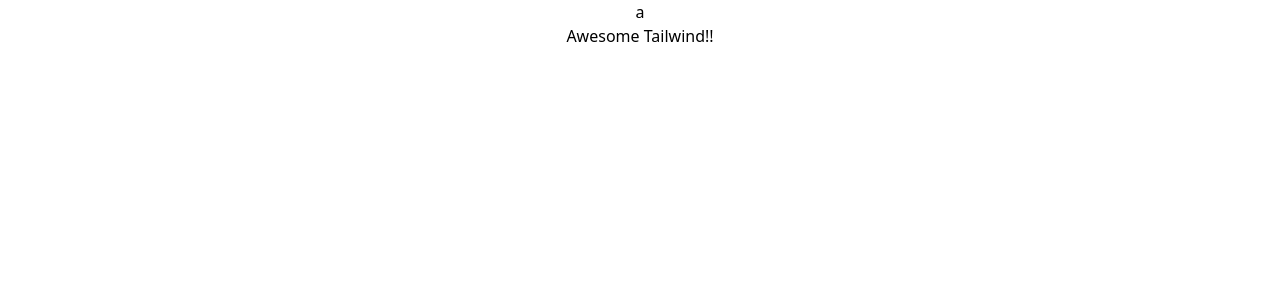
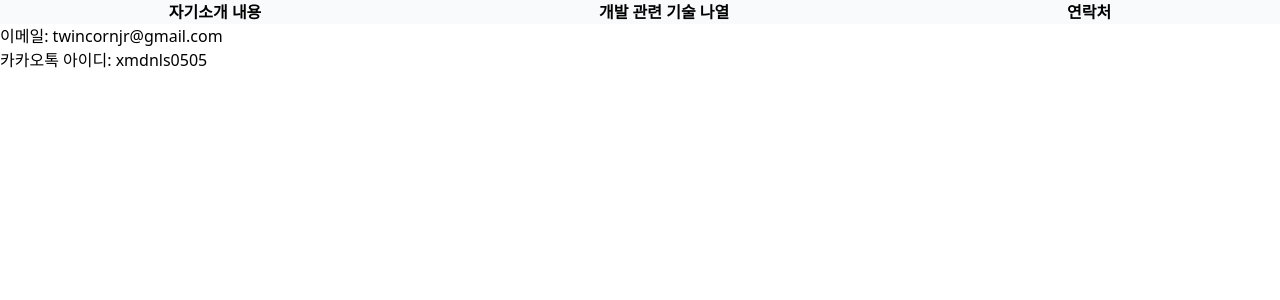
Before and after one commit to JOO05/comento_commentary, a React (Create React App) app: page /contact in a window 1280 px wide. Shown: the top 300 px of the page. Built offline with nearby package versions, Linux system fonts and the light colour scheme.

Commit message:
1주차 과제 업로드 완료

```diff
--- a/public/index.html
+++ b/public/index.html
@@ -5,10 +5,10 @@
     <link rel="icon" href="%PUBLIC_URL%/favicon.ico" />
     <meta name="viewport" content="width=device-width, initial-scale=1" />
     <meta name="theme-color" content="#000000" />
-    <meta name="description" content="Web site created using create-react-app" />
+    <meta name="description" content="commento bootcamp" />
     <link rel="apple-touch-icon" href="%PUBLIC_URL%/logo192.png" />
     <link rel="manifest" href="%PUBLIC_URL%/manifest.json" />
-    <title>React App</title>
+    <title>코멘토 직무부트캠프 파일</title>
   </head>
   <body>
     <div id="root"></div>
--- a/src/App.js
+++ b/src/App.js
@@ -1,20 +1,58 @@
-import { BrowserRouter, Routes, Route } from 'react-router-dom';
+import React, { useEffect, useState } from 'react';
+import { BrowserRouter as Router, Route,  Routes} from 'react-router-dom';
 import Header from './pages/Header';
-import Home from './pages/Home';
-import Skill from './pages/Skill';
-import Contact from './pages/Contact';
-
+import { commonFunctionPath } from './common/commonFunction';
 export default function App() {
+  const [content, setContent] = useState("");
   return (
-    <BrowserRouter>
-      <div style={{textAlign:"center"}}>
-        <Header />
-        <Routes>
-          <Route path="/" element={<Home />} />
-          <Route path="/skill" element={<Skill />} />
-          <Route path="/contact" element={<Contact />} />
-        </Routes>
-      </div>
-    </BrowserRouter>
+    <Router>
+      <Header />
+      <Routes>
+        <Route path="/" element={<Home content={content} setContent={setContent} />} />
+        <Route path="/skill" element={<Skill content={content} setContent={setContent} />} />
+        <Route path="/contact" element={<Contact content={content} setContent={setContent} />} />
+      </Routes>
+    </Router>
   );
 }
+function Home(props) {
+  useEffect(() => {
+    commonFunctionPath()
+    props.setContent("이름: 주현정,MBTI: INTJ")
+  }, []);
+  return (
+    <section>
+      {props.content.split(",").map(function(el){
+        return <h2>{el}</h2>
+      })}
+    </section>
+  );
+}
+
+function Skill(props) {
+  useEffect(() => {
+    commonFunctionPath()
+    props.setContent("React,Typescript,Graphql,Styled Component")
+  }, []);
+  return (
+    <section>
+      {props.content.split(",").map(function(el){
+        return <h2>{el}</h2>
+      })}
+    </section>
+  );
+}
+
+function Contact(props) {
+  useEffect(() => {
+    commonFunctionPath()
+    props.setContent("이메일: twincornjr@gmail.com,카카오톡 아이디: xmdnls0505")
+  }, []);
+  return (
+    <section>
+      {props.content.split(",").map(function(el){
+        return <h2>{el}</h2>
+      })}
+    </section>
+  );
+}
--- /dev/null
+++ b/src/common/commonFunction.js
@@ -0,0 +1,11 @@
+export const commonFunctionPath = () => {
+  if (window.location.pathname==="/") {
+    document.title="자기소개 페이지"
+  } else if (window.location.pathname==="/skill") {
+    document.title="기술 기재 페이지"
+  } else if (window.location.pathname==="/contact") {
+    document.title="연락처 페이지"
+  } else {
+    document.title="잘못 이동된 페이지"
+  }
+}
--- a/src/pages/Contact/index.jsx
+++ /dev/null
@@ -1,7 +0,0 @@
-export default function Contact() {
-  return (
-    <>
-      <h1>Awesome Tailwind!!</h1>
-    </>
-  )
-}
--- a/src/pages/Header/index.jsx
+++ b/src/pages/Header/index.jsx
@@ -1,7 +1,11 @@
+import { Link } from "react-router-dom"
+
 export default function Header() {
   return (
-    <>
-      <span className="font-mono">a</span>
-    </>
+    <header className="flex justify-around w-full h-auto bg-gray-50 font-bold">
+      <Link to="/">자기소개 내용</Link>
+      <Link to="/skill">개발 관련 기술 나열</Link>
+      <Link to="/contact">연락처</Link>
+    </header>
   )
 }
--- a/src/pages/Home/index.jsx
+++ /dev/null
@@ -1,7 +0,0 @@
-export default function Home() {
-  return (
-    <>
-      <span className="font-serif">a</span>
-    </>
-  )
-}
--- a/src/pages/Skill/index.jsx
+++ /dev/null
@@ -1,7 +0,0 @@
-export default function Skill() {
-  return (
-    <>
-      <h1>Awesome Tailwind!!</h1>
-    </>
-  )
-}
--- a/tailwind.config.js
+++ b/tailwind.config.js
@@ -1,6 +1,6 @@
 /** @type {import('tailwindcss').Config} */
 module.exports = {
-  content: ["./src/**/*.{html,js}"],
+  content: ["./src/**/*.{html,js,jsx}"],
   theme: {
     extend: {},
   },
```
